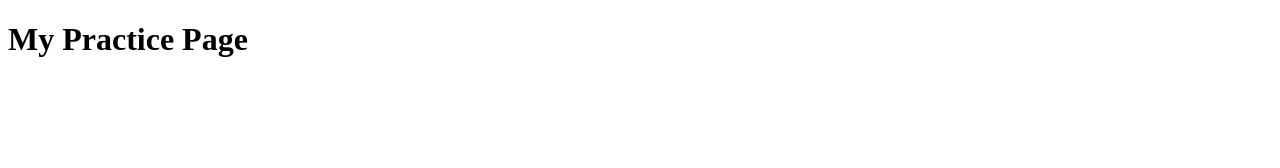
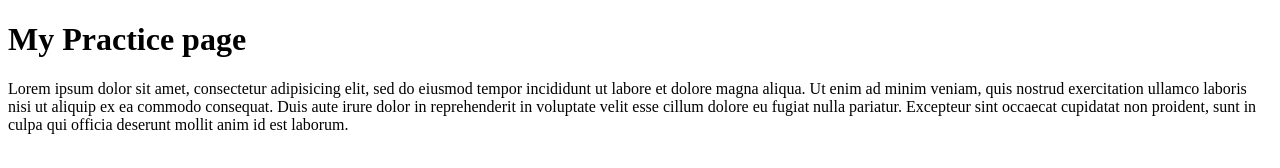
Before and after one commit to vbussie/practice, a plain HTML site: page index.html in a window 1280 px wide. Drawn offline with Linux system fonts and the light colour scheme.

Commit message:
added a Style Sheet

```diff
--- a/index.html
+++ b/index.html
@@ -5,6 +5,7 @@
     <title></title>
   </head>
   <body>
-    <h1>My Practice Page</h1>
+    <h1>My Practice page</h1>
+    <p>Lorem ipsum dolor sit amet, consectetur adipisicing elit, sed do eiusmod tempor incididunt ut labore et dolore magna aliqua. Ut enim ad minim veniam, quis nostrud exercitation ullamco laboris nisi ut aliquip ex ea commodo consequat. Duis aute irure dolor in reprehenderit in voluptate velit esse cillum dolore eu fugiat nulla pariatur. Excepteur sint occaecat cupidatat non proident, sunt in culpa qui officia deserunt mollit anim id est laborum.</p>
   </body>
 </html>
--- /dev/null
+++ b/styles.css
@@ -0,0 +1,3 @@
+body{
+  background: green;
+}
```
Also changed, not shown: 1 other file.
